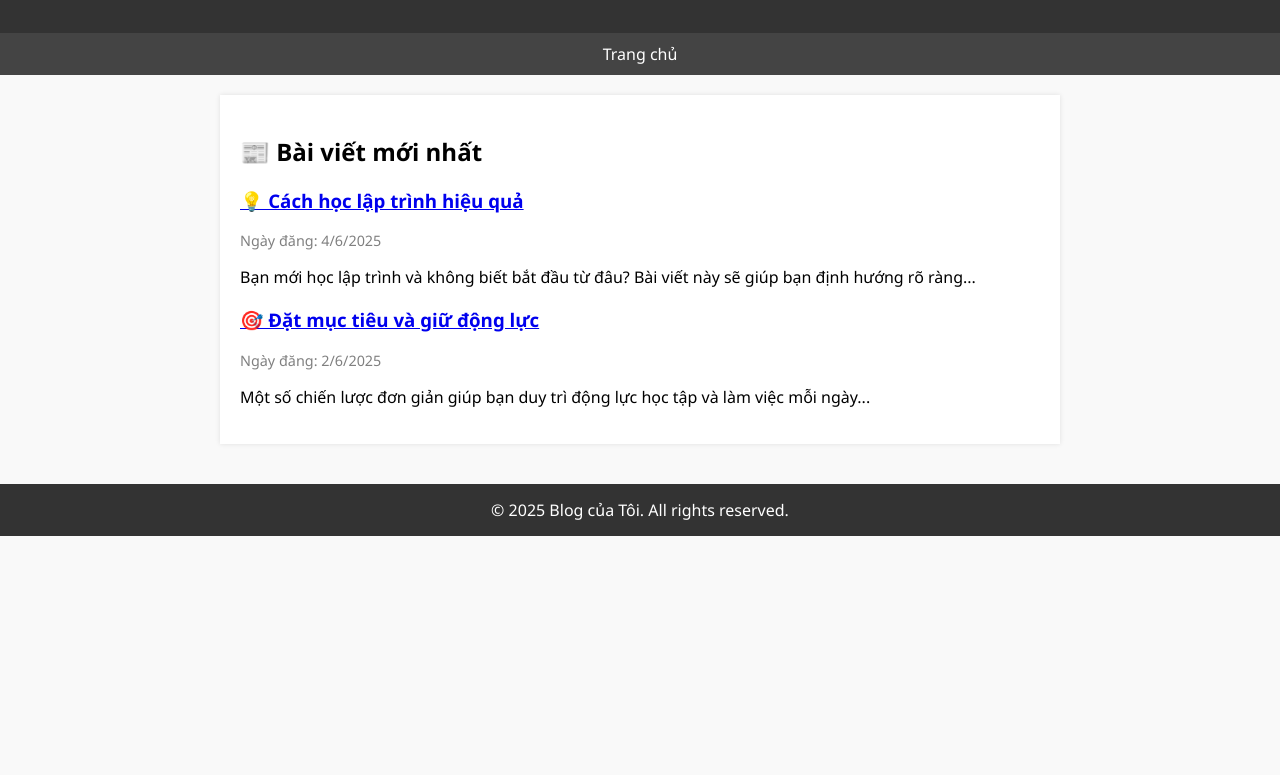
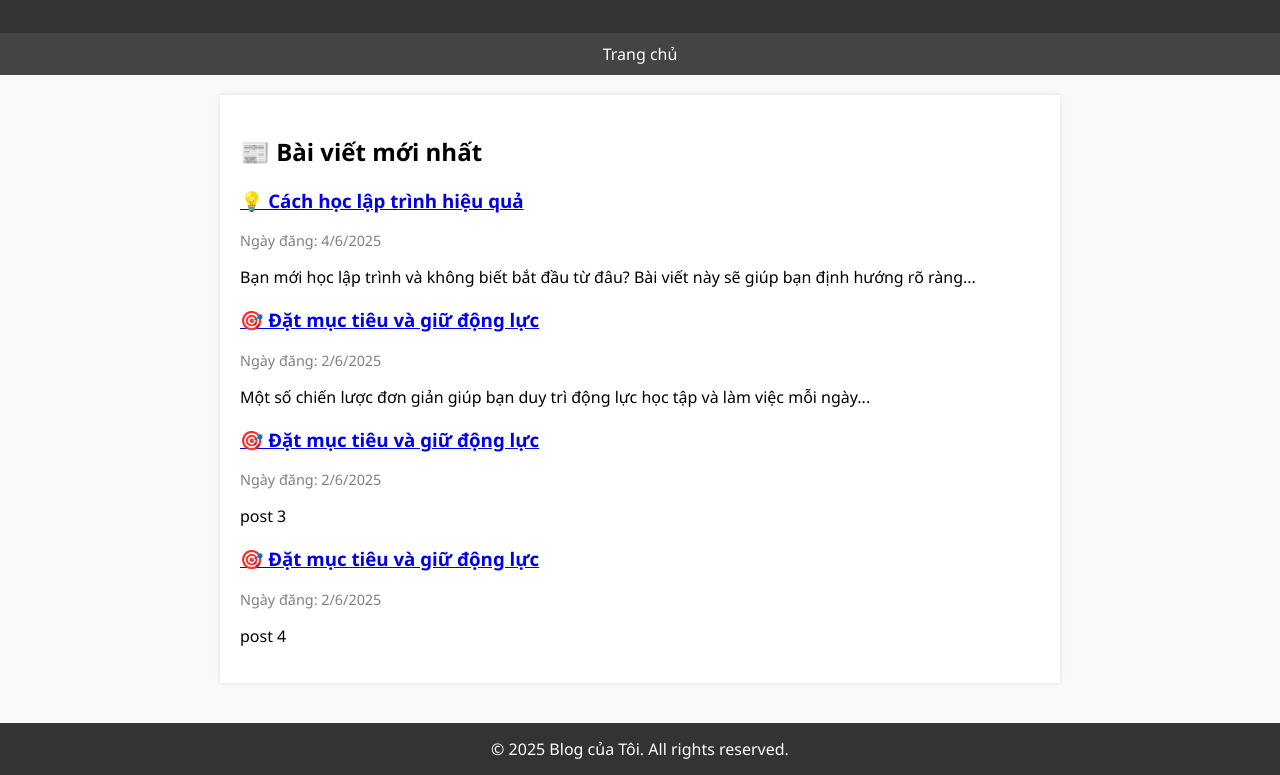
Before and after one commit to hvtky/monetag, a plain HTML site: page index.html in a window 1280 px wide. Shown: the part 131-906 px from the top of the page. Before the commit the page ends 800 px from the top, so only its background shows below. Drawn offline with Linux system fonts and the light colour scheme.

Commit message:
'update'

```diff
--- a/index.html
+++ b/index.html
@@ -30,6 +30,15 @@
         <p class="post-date">Ngày đăng: 2/6/2025</p>
         <p>Một số chiến lược đơn giản giúp bạn duy trì động lực học tập và làm việc mỗi ngày...</p>
     </div>
+    <div class="post">
+        <h3 class="post-title"><a href="post3.html">🎯 Đặt mục tiêu và giữ động lực</a></h3>
+        <p class="post-date">Ngày đăng: 2/6/2025</p>
+        <p>post 3</p>
+    </div><div class="post">
+        <h3 class="post-title"><a href="post4.html">🎯 Đặt mục tiêu và giữ động lực</a></h3>
+        <p class="post-date">Ngày đăng: 2/6/2025</p>
+        <p>post 4</p>
+    </div>
 
 </div>
 
```
Also changed, not shown: sw.js.
